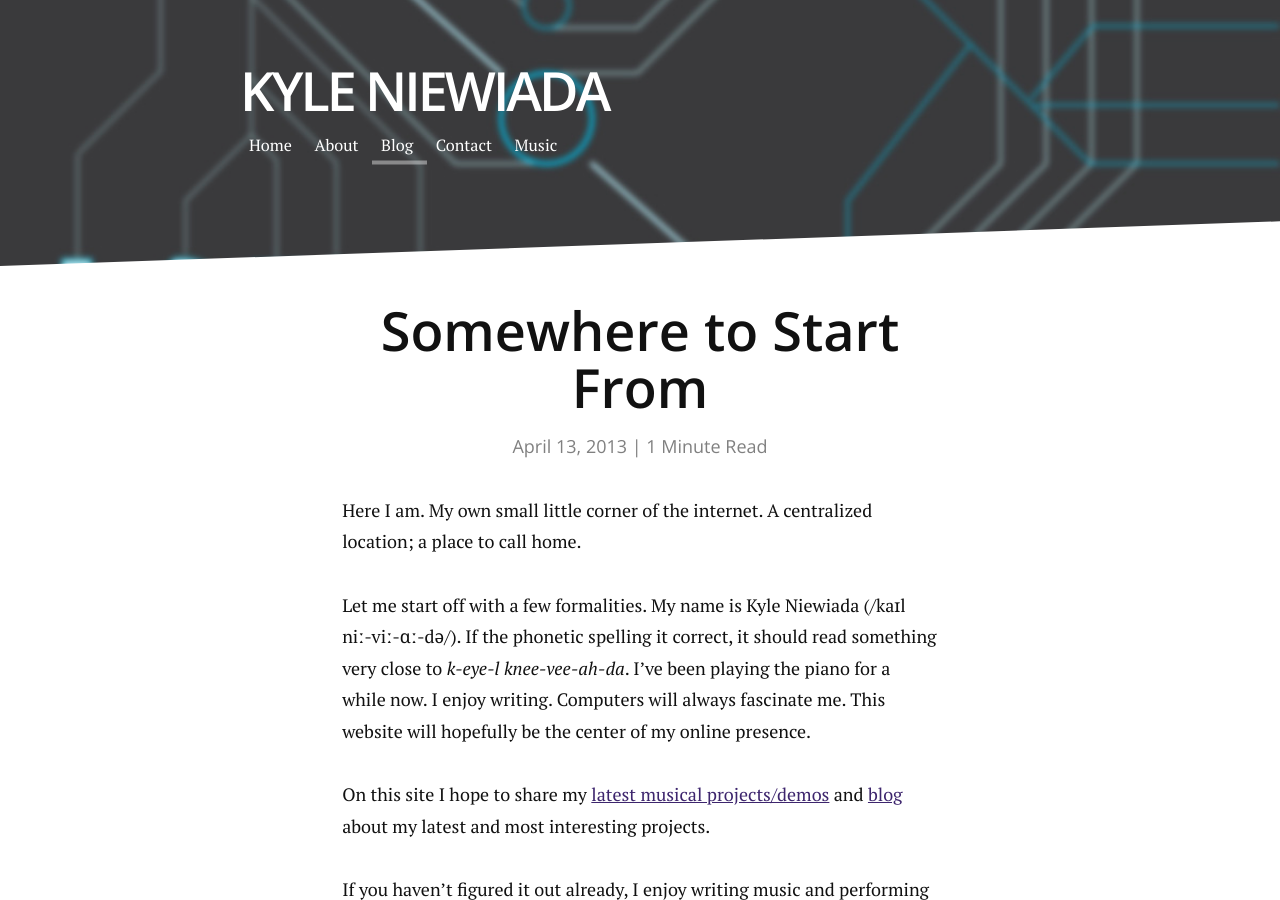
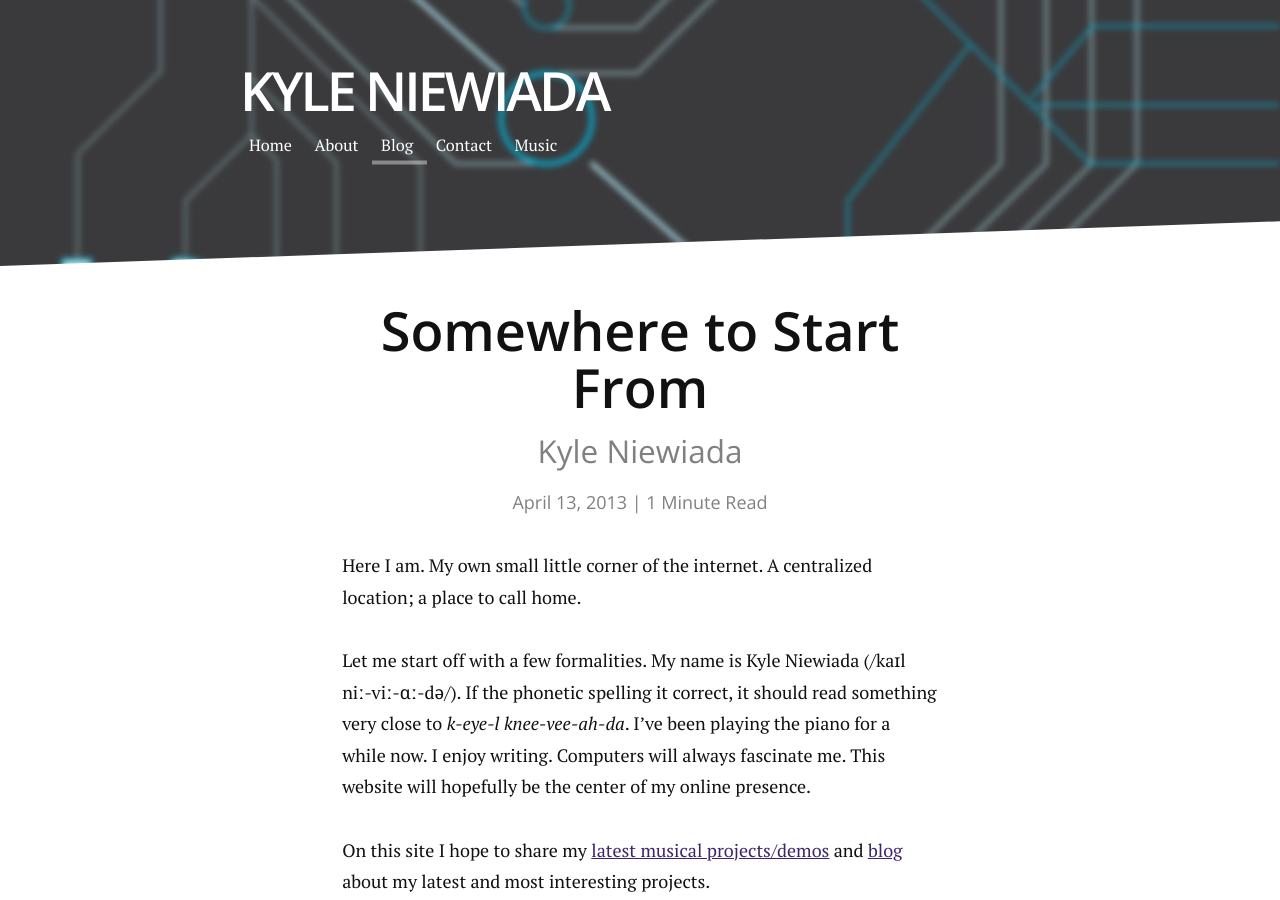
Before and after one commit to aav7fl/website-legacy, a Jekyll site: the page built from _posts/2013-04-13-somewhere-to-start.md, in a window 1280 px wide and 900 px high. Built offline with Jekyll 4.4.1, drawn with Linux system fonts in a browser that asks for light colours; nearby versions of some CDN libraries; Markdown is read by kramdown in place of the engine named in the settings.

Commit message:
Add author

```diff
--- a/_posts/2013-04-13-somewhere-to-start.md
+++ b/_posts/2013-04-13-somewhere-to-start.md
@@ -1,6 +1,7 @@
 ---
 layout: post
 title:  "Somewhere to Start From"
+author: Kyle Niewiada
 date:   2013-04-13
 comments: false
 ---
```
